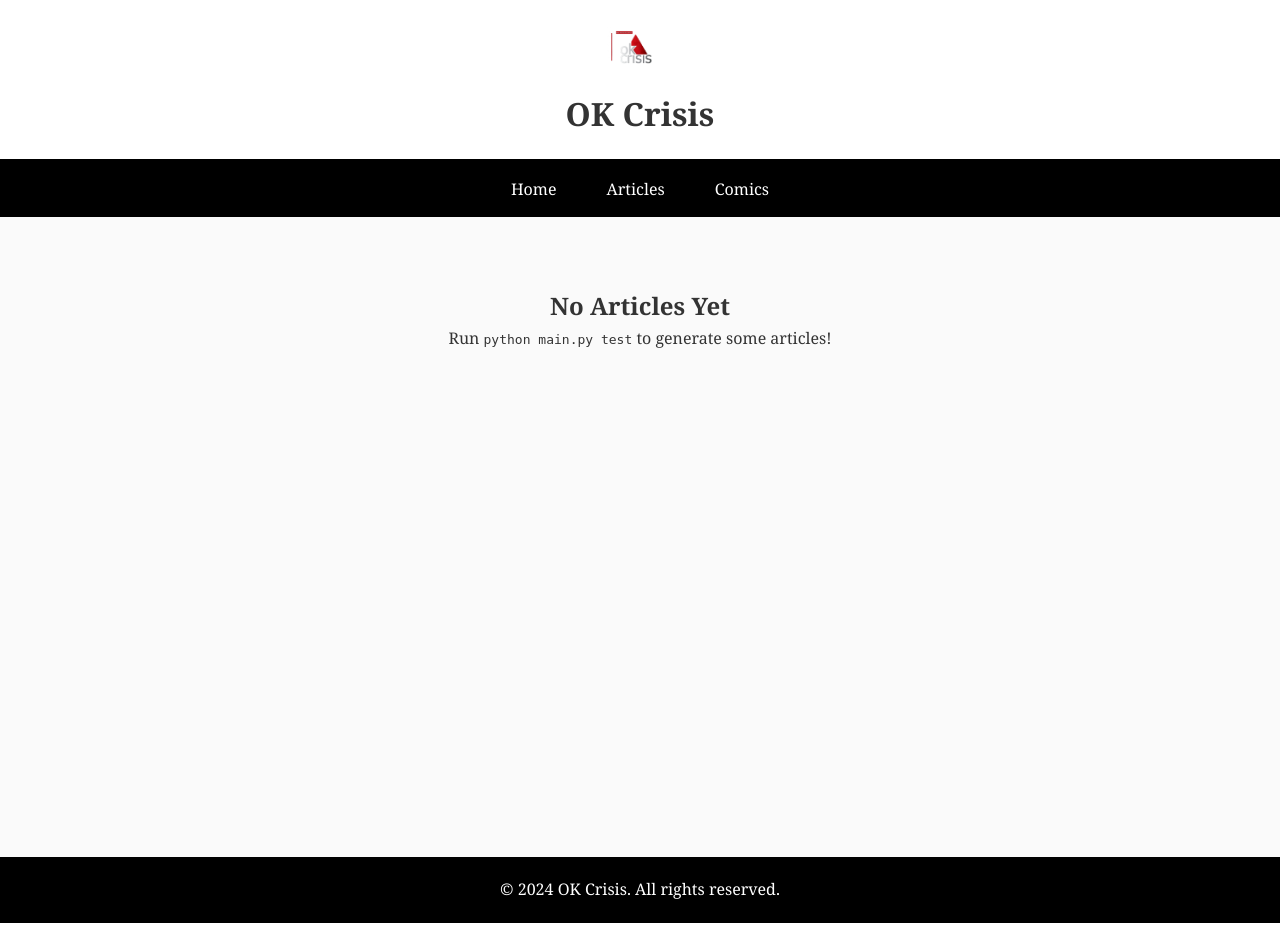
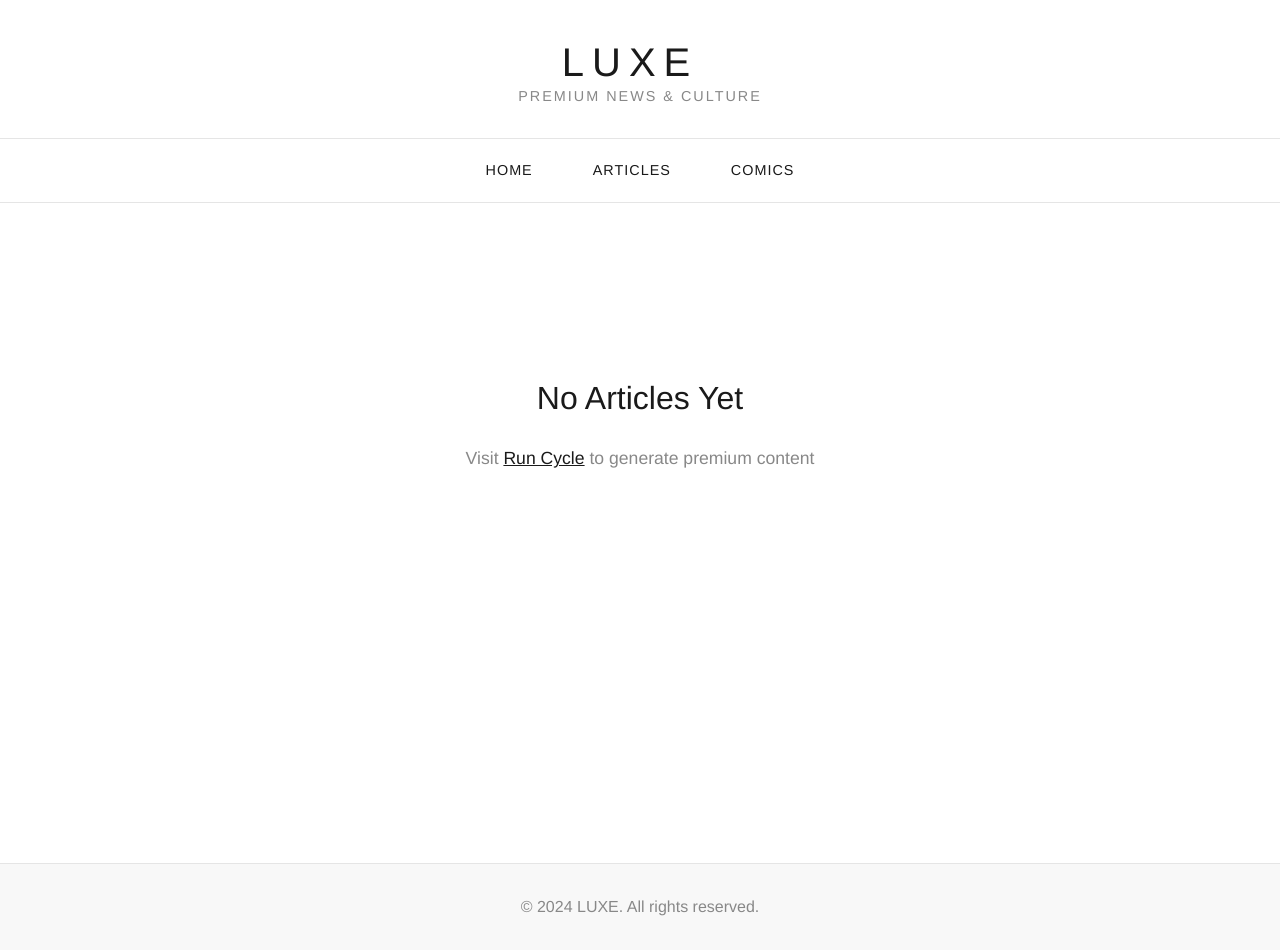
Before and after one commit to El-apuesto/satire, a Flask app: page / in a window 1280 px wide. Before the commit the page ends 923 px from the top, so only its background shows below. Run offline with Flask 3, Linux system fonts and the light colour scheme.

Commit message:
Update to luxury design - LUXE branding

```diff
--- a/templates/base.html
+++ b/templates/base.html
@@ -3,7 +3,7 @@
 <head>
     <meta charset="UTF-8">
     <meta name="viewport" content="width=device-width, initial-scale=1.0">
-    <title>{% block title %}OK Crisis - News{% endblock %}</title>
+    <title>{% block title %}LUXE - Premium News{% endblock %}</title>
     <style>
         .header {
             display: flex;
@@ -32,40 +32,46 @@
         }
 
         body {
-            font-family: Georgia, serif;
+            font-family: 'Helvetica Neue', Arial, sans-serif;
             line-height: 1.6;
-            color: #333;
-            background-color: #fafafa;
+            color: #1a1a1a;
+            background-color: #ffffff;
+            margin: 0;
+            padding: 0;
         }
 
         .container {
-            max-width: 1200px;
+            max-width: 1400px;
             margin: 0 auto;
-            padding: 0 20px;
+            padding: 0 40px;
         }
 
         header {
-            background: #fff;
-            border-bottom: 3px solid #000;
-            padding: 20px 0;
+            background: #ffffff;
+            border-bottom: 1px solid #e5e5e5;
+            padding: 30px 0;
             text-align: center;
         }
 
         .logo {
-            font-size: 3em;
-            font-weight: bold;
-            letter-spacing: -2px;
-            margin-bottom: 10px;
+            font-size: 2.5em;
+            font-weight: 300;
+            letter-spacing: 8px;
+            color: #1a1a1a;
+            margin-bottom: 5px;
+            text-transform: uppercase;
         }
 
         .tagline {
-            font-size: 1.2em;
-            color: #666;
-            font-style: italic;
+            font-size: 0.9em;
+            color: #888;
+            letter-spacing: 2px;
+            text-transform: uppercase;
         }
 
         nav {
-            background: #000;
+            background: #ffffff;
+            border-bottom: 1px solid #e5e5e5;
             padding: 0;
         }
 
@@ -81,35 +87,45 @@
 
         nav a {
             display: block;
-            color: #fff;
+            color: #1a1a1a;
             text-decoration: none;
-            padding: 15px 25px;
-            transition: background-color 0.3s;
+            padding: 20px 30px;
+            transition: all 0.3s ease;
+            font-size: 0.9em;
+            letter-spacing: 1px;
+            text-transform: uppercase;
         }
 
         nav a:hover {
-            background-color: #333;
+            color: #888;
+            border-bottom: 2px solid #1a1a1a;
         }
 
         main {
-            padding: 40px 0;
+            padding: 60px 0;
             min-height: calc(100vh - 200px);
         }
 
         footer {
-            background: #000;
-            color: #fff;
+            background: #f8f8f8;
+            color: #888;
             text-align: center;
-            padding: 20px 0;
-            margin-top: 40px;
+            padding: 30px 0;
+            margin-top: 60px;
+            border-top: 1px solid #e5e5e5;
         }
 
         .article-card {
-            background: #fff;
-            border: 1px solid #ddd;
-            margin-bottom: 30px;
+            background: #ffffff;
+            border: 1px solid #e5e5e5;
+            margin-bottom: 40px;
             overflow: hidden;
-            box-shadow: 0 2px 5px rgba(0,0,0,0.1);
+            transition: all 0.3s ease;
+        }
+
+        .article-card:hover {
+            box-shadow: 0 8px 25px rgba(0,0,0,0.08);
+            transform: translateY(-2px);
         }
 
         .article-image {
@@ -225,8 +249,8 @@
 <body>
     <header>
         <div class="container">
-            <img src="/logo.png" alt="OK Crisis" class="logo">
-            <div class="site-title">OK Crisis</div>
+            <div class="logo">LUXE</div>
+            <div class="tagline">Premium News & Culture</div>
         </div>
     </header>
 
@@ -248,7 +272,7 @@
 
     <footer>
         <div class="container">
-            <p>&copy; 2024 OK Crisis. All rights reserved.</p>
+            <p>&copy; 2024 LUXE. All rights reserved.</p>
         </div>
     </footer>
 </body>
--- a/templates/index.html
+++ b/templates/index.html
@@ -1,6 +1,6 @@
 {% extends "base.html" %}
 
-{% block title %}OK Crisis - News{% endblock %}
+{% block title %}LUXE - Home{% endblock %}
 
 {% block content %}
 <div class="text-center mb-3">
@@ -44,9 +44,9 @@
 {% endif %}
 
 {% if not articles and not comics %}
-<div class="text-center">
-    <h2>No Articles Yet</h2>
-    <p>Run <code>python main.py test</code> to generate some articles!</p>
+<div class="text-center" style="padding: 80px 0;">
+    <h2 style="font-size: 2em; font-weight: 300; margin-bottom: 20px; color: #1a1a1a;">No Articles Yet</h2>
+    <p style="color: #888; font-size: 1.1em;">Visit <a href="/run-cycle" style="color: #1a1a1a; text-decoration: underline;">Run Cycle</a> to generate premium content</p>
 </div>
 {% endif %}
 
```
Also changed, not shown: other parts of templates/base.html (+21 -13 lines).
